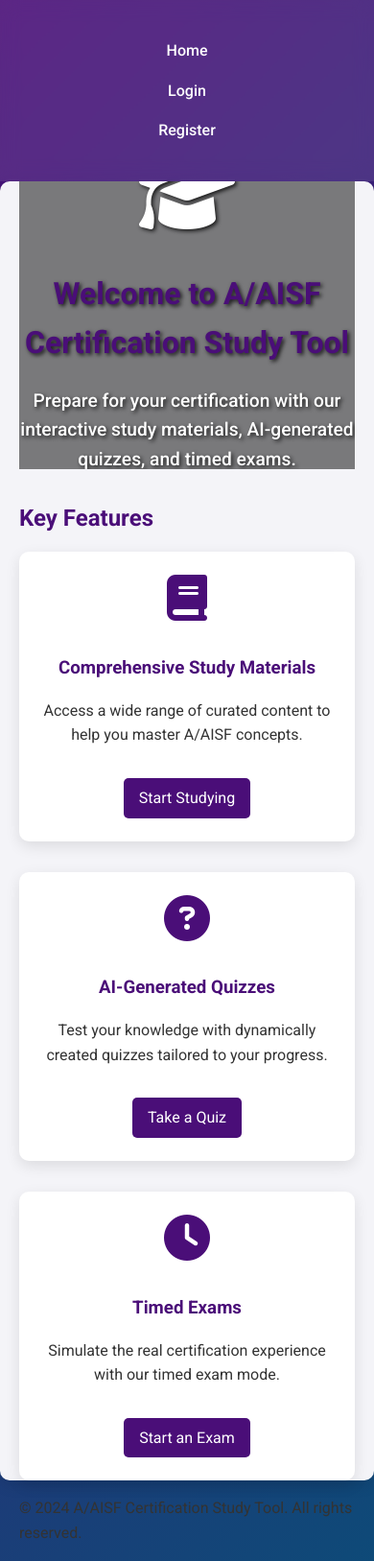
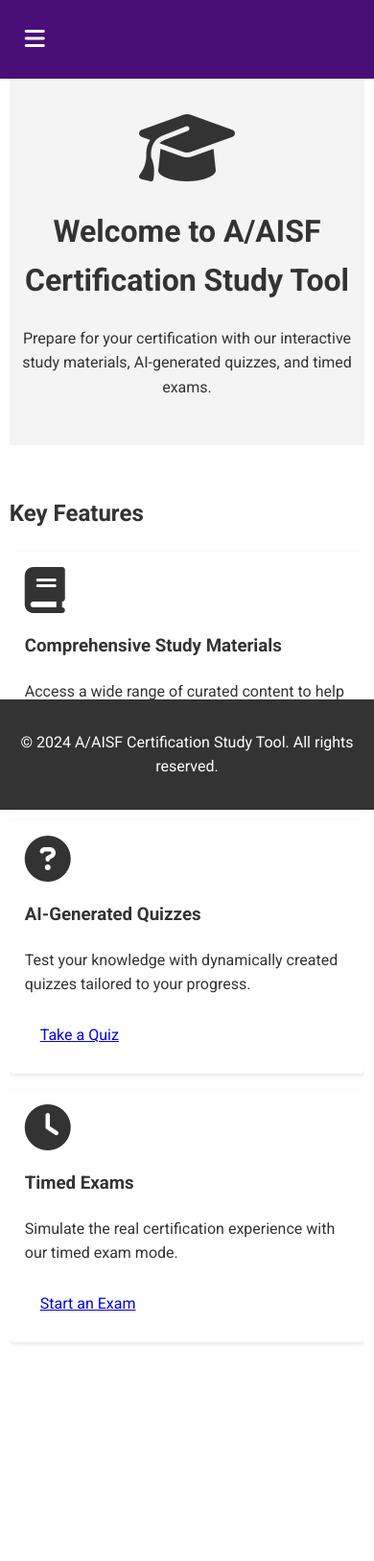
Before and after one commit to Exnav29/AISFStudyApp, a Flask app: page / in a window 390 px wide. Shown: the whole page at 96% size. After the commit the page ends 1401 px from the top, so only its background shows below. Run offline with Flask 3, Linux system fonts and the light colour scheme.

Commit message:
Agent step completed: Develop a mobile app version for on-the-go studying

```diff
--- a/static/css/styles.css
+++ b/static/css/styles.css
@@ -1,260 +1,164 @@
-/* Modern and visually appealing design */
-:root {
-    --primary-color: #4a0e78;
-    --secondary-color: #0e4a78;
-    --text-color: #333;
-    --background-color: #f4f4f8;
-}
-
+/* Base styles */
 body {
-    font-family: 'Roboto', Arial, sans-serif;
+    font-family: 'Roboto', sans-serif;
     line-height: 1.6;
+    color: #333;
     margin: 0;
     padding: 0;
-    background: linear-gradient(135deg, var(--primary-color), var(--secondary-color));
-    color: var(--text-color);
-    min-height: 100vh;
 }
 
 .container {
-    max-width: 1200px;
-    margin: 0 auto;
-    padding: 0 20px;
+    width: 90%;
+    margin: auto;
+    overflow: hidden;
 }
 
-nav {
-    background-color: rgba(255, 255, 255, 0.1);
+/* Header styles */
+header {
+    background: #4a0e78;
+    color: #fff;
     padding: 1rem 0;
-    backdrop-filter: blur(10px);
 }
 
 nav ul {
-    list-style-type: none;
+    list-style: none;
     padding: 0;
-    display: flex;
-    justify-content: center;
 }
 
 nav ul li {
-    margin: 0 1rem;
+    display: inline;
+    margin-right: 1rem;
 }
 
 nav ul li a {
     color: #fff;
     text-decoration: none;
-    font-weight: 500;
-    transition: color 0.3s ease;
 }
 
-nav ul li a:hover {
-    color: #f0f0f0;
+/* Mobile-first responsive design */
+@media (max-width: 768px) {
+    body {
+        font-size: 16px;
     }
 
-main {
-    background-color: var(--background-color);
-    border-radius: 10px;
-    box-shadow: 0 5px 15px rgba(0, 0, 0, 0.1);
-    margin: 2rem auto;
-    padding: 2rem;
-    max-width: 800px;
+    .container {
+        width: 95%;
     }
 
-h1, h2 {
-    color: var(--primary-color);
-    margin-bottom: 1rem;
+    nav ul {
+        display: none;
+        flex-direction: column;
     }
 
-form {
-    display: grid;
-    gap: 1rem;
-}
-
-label {
-    font-weight: 500;
-}
-
-input[type="text"],
-input[type="email"],
-input[type="password"] {
-    width: 100%;
-    padding: 0.75rem;
-    border: 1px solid #ddd;
-    border-radius: 5px;
-    font-size: 1rem;
-}
-
-button {
-    background-color: var(--primary-color);
-    color: #fff;
-    padding: 0.75rem 1.5rem;
-    border: none;
-    border-radius: 5px;
-    cursor: pointer;
-    font-size: 1rem;
-    transition: background-color 0.3s ease;
-}
-
-button:hover {
-    background-color: var(--secondary-color);
-}
-
-#progress-bar {
-    width: 100%;
-    background-color: #e0e0e0;
-    height: 10px;
-    border-radius: 5px;
-    margin-bottom: 1rem;
-    overflow: hidden;
-}
-
-#progress {
-    height: 100%;
-    background-color: var(--primary-color);
-    transition: width 0.5s ease;
-}
-
-#pdf-viewer {
-    max-width: 100%;
-    overflow-x: auto;
-    margin-top: 1rem;
-}
-
-#quiz-container,
-#exam-container {
-    background-color: #fff;
-    border-radius: 10px;
-    padding: 2rem;
-    margin-top: 2rem;
-}
-
-.question {
-    margin-bottom: 2rem;
-}
-
-#timer {
-    font-size: 1.2rem;
-    font-weight: bold;
-    margin-bottom: 1rem;
-    color: var(--primary-color);
-}
-
-/* Hero section */
-.hero {
-    position: relative;
-    height: 400px;
-    overflow: hidden;
-    margin-bottom: 2rem;
+    nav ul.show {
         display: flex;
-    align-items: center;
-    justify-content: center;
-}
-
-.hero::before {
-    content: '';
-    position: absolute;
-    top: 0;
-    left: 0;
-    right: 0;
-    bottom: 0;
-    background: rgba(0, 0, 0, 0.5);  /* Semi-transparent overlay */
-    z-index: 1;
-}
-
-.hero-content {
-    position: relative;
-    text-align: center;
-    color: #ffffff;  /* White text color */
-    text-shadow: 2px 2px 4px rgba(0, 0, 0, 0.8);  /* Text shadow for better readability */
-    z-index: 2;
-}
-
-.hero h1 {
-    font-size: 2.5rem;
-    margin-bottom: 1rem;
-    font-weight: 700;  /* Bolder text */
-}
-
-.hero p {
-    font-weight: 500;  /* Medium weight for paragraph */
-    font-size: 1.2rem;  /* Slightly larger font size */
-}
-
-.hero i {
-    font-size: 5rem;
-    color: #ffffff;
-    margin-bottom: 1rem;
-}
-
-/* Features section */
-.features {
-    margin-top: 2rem;
-}
-
-.feature-grid {
-    display: grid;
-    grid-template-columns: repeat(auto-fit, minmax(300px, 1fr));
-    gap: 2rem;
-}
-
-.feature {
-    background-color: #fff;
-    border-radius: 10px;
-    padding: 1.5rem;
-    box-shadow: 0 5px 15px rgba(0, 0, 0, 0.1);
-    text-align: center;
-}
-
-.feature i {
-    font-size: 3rem;
-    color: var(--primary-color);
-    margin-bottom: 1rem;
-}
-
-.feature h3 {
-    color: var(--primary-color);
-    margin-bottom: 0.5rem;
-}
-
-.feature-link {
-    display: inline-block;
-    background-color: var(--primary-color);
-    color: #fff;
-    padding: 0.5rem 1rem;
-    border-radius: 5px;
-    text-decoration: none;
-    margin-top: 1rem;
-    transition: background-color 0.3s ease;
-}
-
-.feature-link:hover {
-    background-color: var(--secondary-color);
-}
-
-/* Responsive design */
-@media (max-width: 768px) {
-    nav ul {
-        flex-direction: column;
-        align-items: center;
     }
 
     nav ul li {
         margin: 0.5rem 0;
     }
 
-    main {
-        margin: 1rem;
-        padding: 1rem;
+    #menu-toggle {
+        display: block;
+        background: none;
+        border: none;
+        color: #fff;
+        font-size: 1.5rem;
+    }
 }
 
+/* Hero section */
 .hero {
-        height: 300px;
+    background: #f4f4f4;
+    padding: 2rem 0;
+    text-align: center;
 }
 
-    .hero h1 {
-        font-size: 2rem;
+/* Features section */
+.features {
+    padding: 2rem 0;
 }
 
 .feature-grid {
+    display: grid;
+    grid-template-columns: repeat(auto-fit, minmax(250px, 1fr));
+    gap: 1rem;
+}
+
+.feature {
+    background: #fff;
+    padding: 1rem;
+    border-radius: 5px;
+    box-shadow: 0 2px 5px rgba(0, 0, 0, 0.1);
+}
+
+/* Form styles */
+form {
+    max-width: 500px;
+    margin: 2rem auto;
+}
+
+input[type="text"],
+input[type="email"],
+input[type="password"],
+textarea {
+    width: 100%;
+    padding: 0.5rem;
+    margin-bottom: 1rem;
+    border: 1px solid #ddd;
+    border-radius: 4px;
+}
+
+button {
+    background: #4a0e78;
+    color: #fff;
+    padding: 0.5rem 1rem;
+    border: none;
+    border-radius: 4px;
+    cursor: pointer;
+}
+
+/* Footer styles */
+footer {
+    background: #333;
+    color: #fff;
+    text-align: center;
+    padding: 1rem 0;
+    position: absolute;
+    bottom: 0;
+    width: 100%;
+}
+
+/* Mobile-specific enhancements */
+@media (max-width: 768px) {
+    .feature-grid {
         grid-template-columns: 1fr;
     }
+
+    input[type="text"],
+    input[type="email"],
+    input[type="password"],
+    textarea,
+    button {
+        font-size: 16px; /* Prevents zoom on focus in iOS */
     }
+
+    /* Improve touch targets */
+    nav ul li a,
+    button,
+    .feature-link {
+        padding: 0.7rem 1rem;
+        display: inline-block;
+    }
+}
+
+/* Add smooth scrolling for better mobile experience */
+html {
+    scroll-behavior: smooth;
+}
+
+/* Optimize images for mobile */
+img {
+    max-width: 100%;
+    height: auto;
+}
--- a/templates/base.html
+++ b/templates/base.html
@@ -2,17 +2,23 @@
 <html lang="en">
 <head>
     <meta charset="UTF-8">
-    <meta name="viewport" content="width=device-width, initial-scale=1.0">
+    <meta name="viewport" content="width=device-width, initial-scale=1.0, maximum-scale=1.0, user-scalable=no">
     <title>A/AISF Certification Study Tool</title>
     <link href="https://fonts.googleapis.com/css2?family=Roboto:wght@300;400;500;700&display=swap" rel="stylesheet">
     <link rel="stylesheet" href="https://cdnjs.cloudflare.com/ajax/libs/font-awesome/6.4.0/css/all.min.css">
     <link rel="stylesheet" href="{{ url_for('static', filename='css/styles.css') }}">
+    <link rel="manifest" href="{{ url_for('static', filename='manifest.json') }}">
+    <meta name="theme-color" content="#4a0e78">
+    <link rel="apple-touch-icon" href="{{ url_for('static', filename='icons/icon-192x192.png') }}">
 </head>
 <body>
     <header>
         <nav>
             <div class="container">
-                <ul>
+                <button id="menu-toggle" aria-label="Toggle menu">
+                    <i class="fas fa-bars"></i>
+                </button>
+                <ul id="nav-menu">
                     <li><a href="{{ url_for('index') }}">Home</a></li>
                     {% if current_user.is_authenticated %}
                         <li><a href="{{ url_for('dashboard') }}">Dashboard</a></li>
@@ -39,9 +45,30 @@
     </main>
     <footer>
         <div class="container">
-            <p>&copy; 2024 A/AISF Certification Study Tool. All rights reserved.</p>
+            <p class="footer-text">&copy; 2024 A/AISF Certification Study Tool. All rights reserved.</p>
         </div>
     </footer>
     <script src="{{ url_for('static', filename='js/main.js') }}"></script>
+    <script>
+        document.addEventListener('DOMContentLoaded', function() {
+            const menuToggle = document.getElementById('menu-toggle');
+            const navMenu = document.getElementById('nav-menu');
+
+            menuToggle.addEventListener('click', function() {
+                navMenu.classList.toggle('show');
+            });
+
+            // Register service worker
+            if ('serviceWorker' in navigator) {
+                navigator.serviceWorker.register('{{ url_for("static", filename="js/service-worker.js") }}')
+                    .then(registration => {
+                        console.log('Service Worker registered with scope:', registration.scope);
+                    })
+                    .catch(error => {
+                        console.error('Service Worker registration failed:', error);
+                    });
+            }
+        });
+    </script>
 </body>
 </html>
--- a/templates/pdf_viewer.html
+++ b/templates/pdf_viewer.html
@@ -28,7 +28,9 @@ document.addEventListener('DOMContentLoaded', function() {
             pdfViewer.innerHTML = '';
 
             pdfjsLib.getDocument(url).promise.then(function(pdf) {
-                pdf.getPage(1).then(function(page) {
+                const numPages = pdf.numPages;
+                for (let pageNum = 1; pageNum <= numPages; pageNum++) {
+                    pdf.getPage(pageNum).then(function(page) {
                         const scale = 1.5;
                         const viewport = page.getViewport({ scale: scale });
                         const canvas = document.createElement('canvas');
@@ -44,6 +46,7 @@ document.addEventListener('DOMContentLoaded', function() {
                         page.render(renderContext);
                         pdfViewer.appendChild(canvas);
                     });
+                }
             }).catch(function(error) {
                 console.error('Error loading PDF:', error);
                 pdfViewer.innerHTML = '<p>Error loading PDF. Please try again later.</p>';
```
Also changed, not shown: create_placeholder_icons.py (added, +24 -0 lines), static/js/main.js (+100 -2 lines), static/js/service-worker.js (added, +58 -0 lines), templates/quiz.html (+25 -66 lines), static/manifest.json (added). Lines whose indentation alone changed are shown as unchanged.
